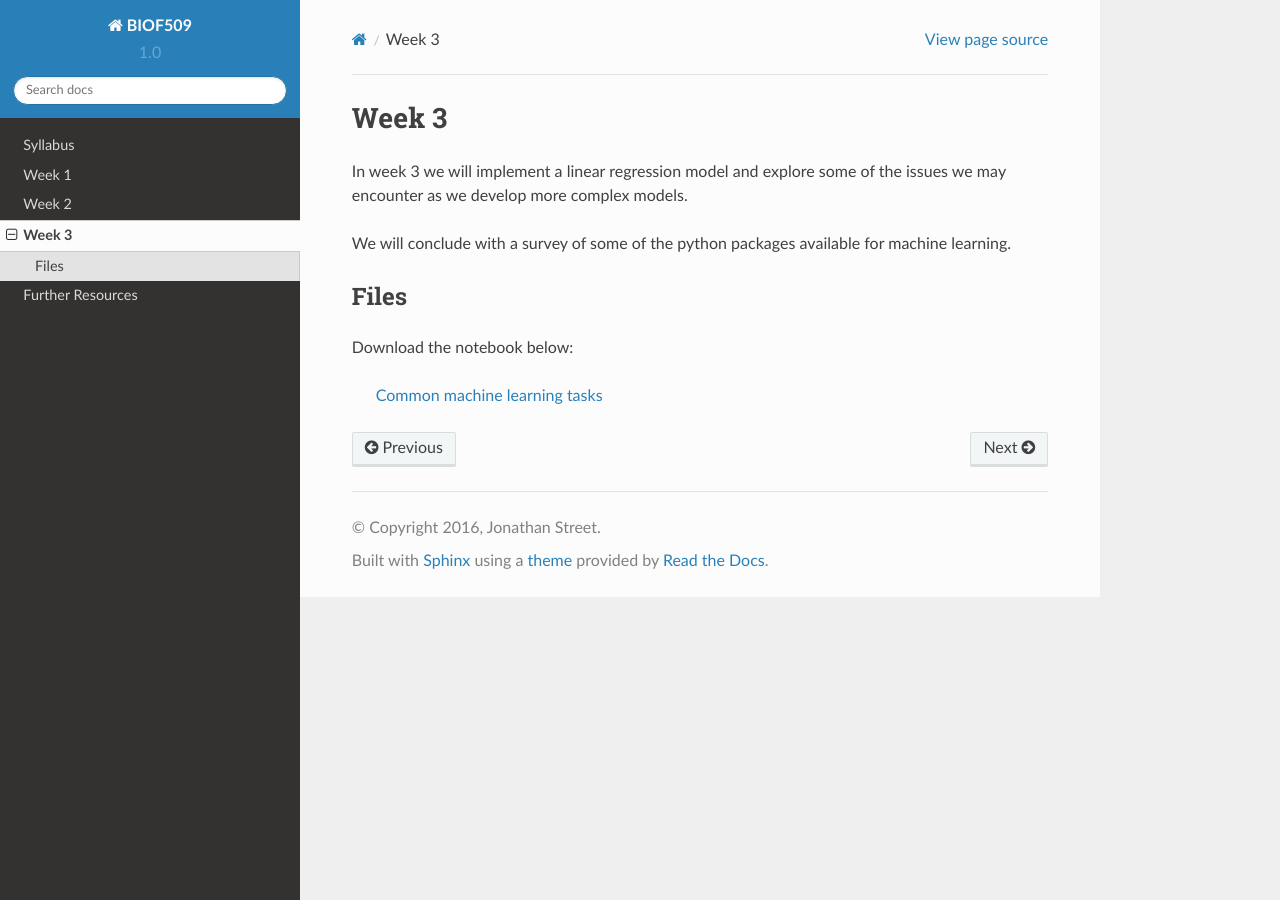
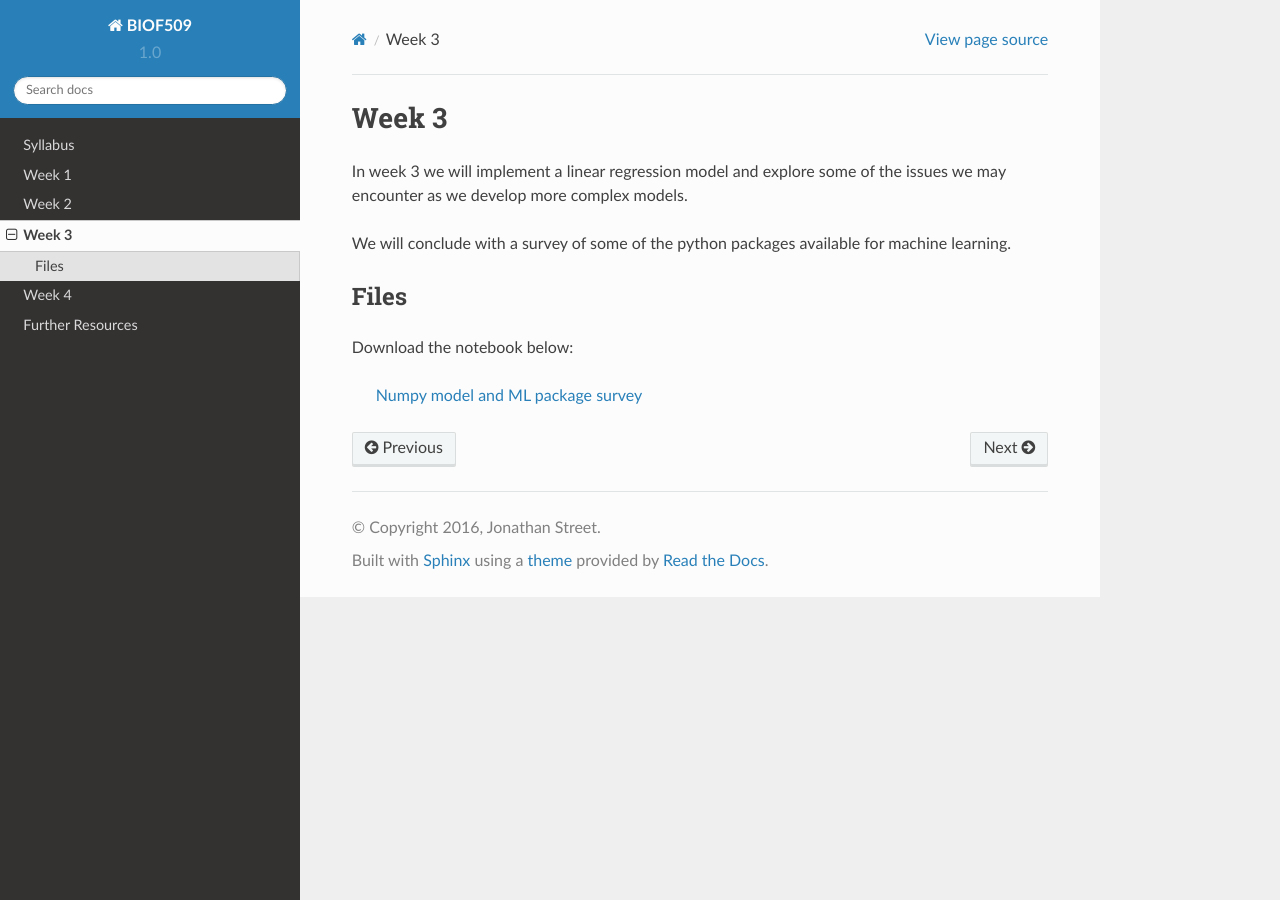
Before and after one commit to biof509/biof509, a Sphinx documentation site: the page built from docs/week3/index.rst, in a window 1280 px wide. Built offline with Sphinx 7.4.7 and the Read the Docs theme 2.0.0, drawn with Linux system fonts in a browser that asks for light colours.

Commit message:
Updating references

```diff
--- a/docs/index.rst
+++ b/docs/index.rst
@@ -18,6 +18,7 @@ Contents:
    week1/index.rst
    week2/index.rst
    week3/index.rst
+   week4/index.rst
    resources/index.rst
 
 
--- a/docs/week3/index.rst
+++ b/docs/week3/index.rst
@@ -15,4 +15,4 @@ Files
 
 Download the notebook below:
 
- `Common machine learning tasks <../Wk03-Numpy-model-package-survey.ipynb>`_
+ `Numpy model and ML package survey <../Wk03-Numpy-model-package-survey.ipynb>`_
```
